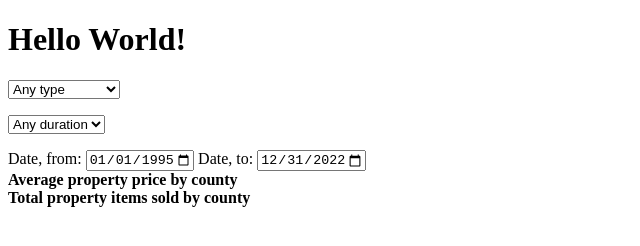
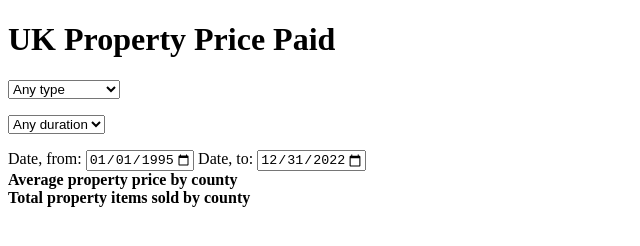
Before and after one commit to DotJason/clickhouse_integrations, a website: page javascript/views/index.html in a window 1280 px wide. Shown: the whole page, without its empty margins (0-640 px from the left). Drawn offline with nearby package versions, Linux system fonts and the light colour scheme; a script that the page names is missing; files whose address does not match are found by name.

Commit message:
fix title

```diff
--- a/javascript/views/index.html
+++ b/javascript/views/index.html
@@ -6,7 +6,7 @@
 
   <body>
     <h1>
-      Hello World!
+      UK Property Price Paid
     </h1>
 
     <p><select id="type">
```
Also changed, not shown: javascript_http/index.html (+1 -1 lines).
